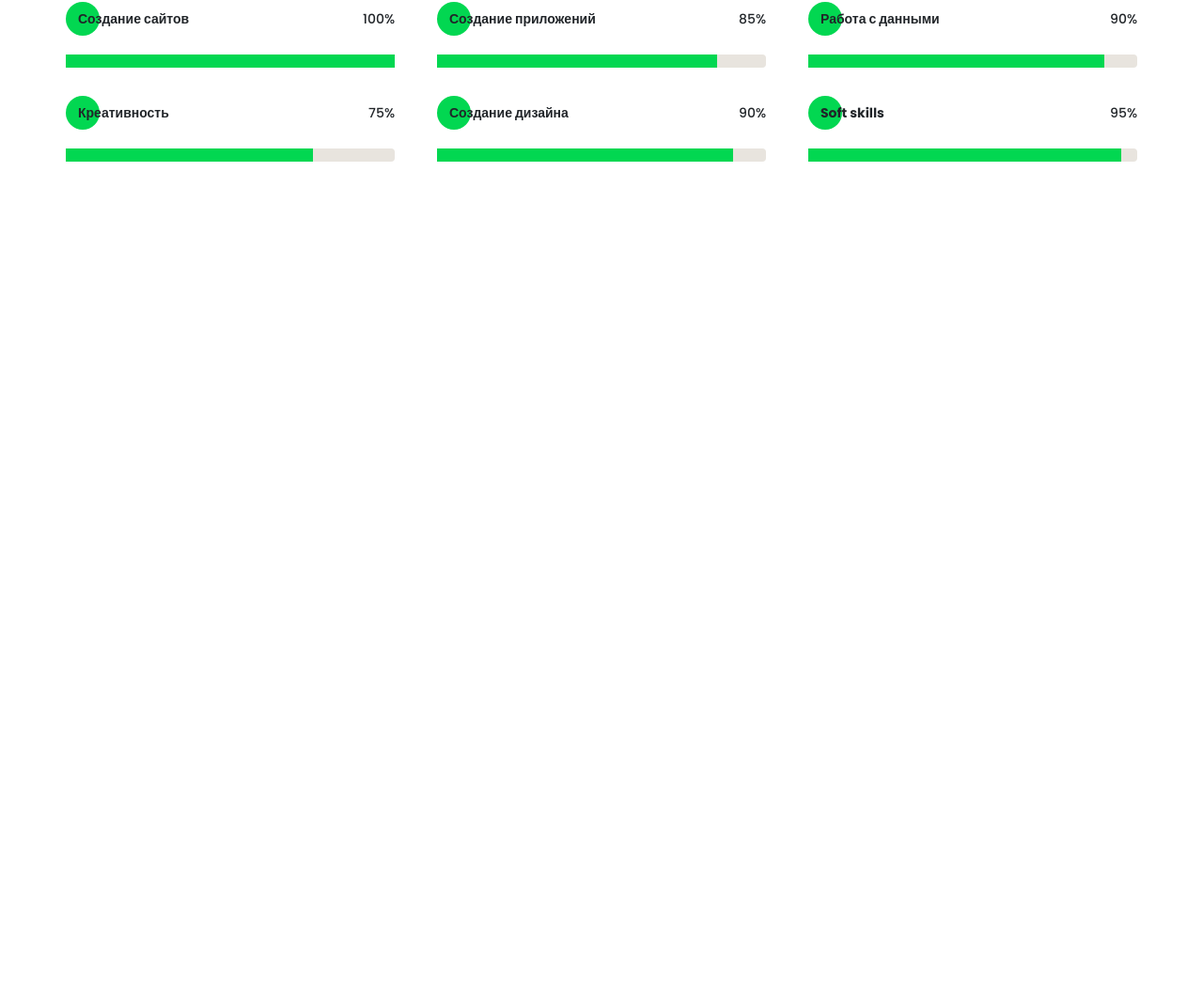
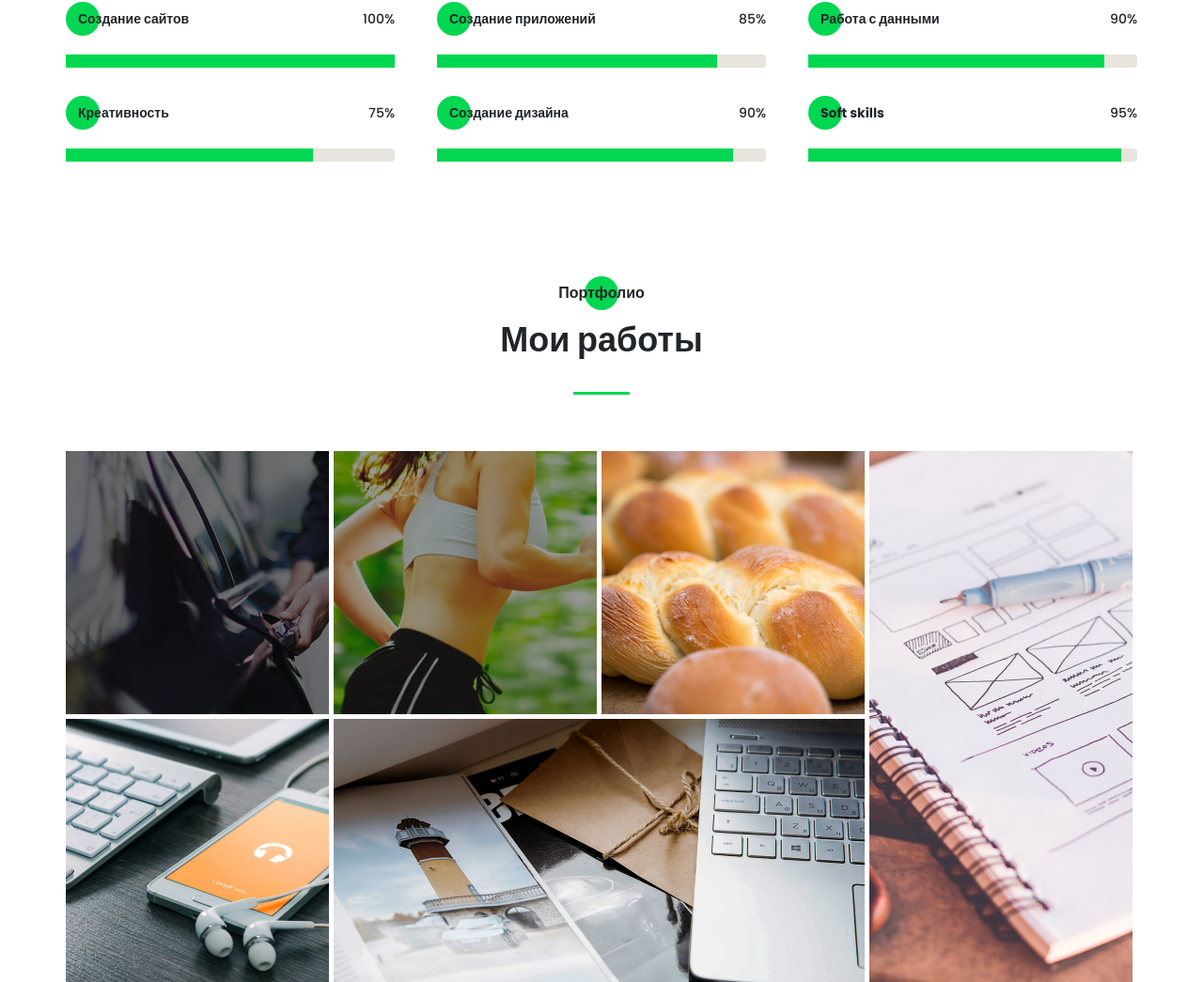
Before and after one commit to Hose9817/Portfolio, a website: page src/index.html in a window 1280 px wide. Shown: the part 3189-4234 px from the top of the page at 94% size. Before the commit the page ends 3489 px from the top, so only its background shows below. Drawn offline with Linux system fonts and the light colour scheme.

Commit message:
added section Portfolio

```diff
--- a/src/index.html
+++ b/src/index.html
@@ -217,8 +217,8 @@
 
 <section class="resume">
     <div class="container">
-        <h2 class="title title_fz16 resume__title">Опыт</h2>
-        <div class="title title_fz36 resume__subtitle">Чем я буду полезен</div>
+        <h2 class="title title_fz16 title_section-title">Опыт</h2>
+        <div class="title title_fz36 title_section-subtitle">Чем я буду полезен</div>
         <div class="divider"></div>
         <div class="resume__wrapper">
             <div class="resume__column">
@@ -302,8 +302,8 @@
 
 <section class="skill">
     <div class="container">
-        <h2 class="title title_fz16 skill__title">Навыки</h2>
-        <div class="title title_fz36 skill__subtitle">Что я использую в работе</div>
+        <h2 class="title title_fz16 title_section-title">Навыки</h2>
+        <div class="title title_fz36 title_section-subtitle">Что я использую в работе</div>
         <div class="divider"></div>
         <div class="skill__block">
             <div class="skill__item">
@@ -416,6 +416,35 @@
     </div>
 </section>
 
+<section class="portfolio">
+    <div class="container">
+        <h2 class="title title_fz16 title_section-title">Портфолио</h2>
+        <div class="title title_fz36 title_section-subtitle">Мои работы</div>
+        <div class="divider"></div>
+        <div class="portfolio__wrapper">
+            <a href="#" class="portfolio__item">
+                <img src="img/works/uber.jpg" alt="uber">
+            </a>
+            <a href="#" class="portfolio__item">
+                <img src="img/works/pulse.jpg" alt="pulse">
+            </a>
+            <a href="#" class="portfolio__item">
+                <img src="img/works/bread.jpg" alt="bread">
+            </a>
+            <a href="#" class="portfolio__item vertical">
+                <img src="img/works/plans.jpg" alt="plans">
+            </a>
+            <a href="#" class="portfolio__item">
+                <img src="img/works/ipad.jpg" alt="ipad">
+            </a>
+            <a href="#" class="portfolio__item horizontal">
+                <img src="img/works/mac.jpeg" alt="mac">
+            </a>
+        </div>
+
+    </div>
+</section>
+
 
 <script src="js/script.js"></script>
 </body>
--- /dev/null
+++ b/src/sass/blocks/_portfolio.scss
@@ -0,0 +1,28 @@
+.portfolio {
+  &__wrapper {
+    margin-top: 60px;
+    display: grid;
+    grid-template: repeat(2, 280px) / repeat(4, 280px);
+    grid-auto-rows: 280px;
+    gap: 5px;
+    .vertical {
+      grid-row: 1 / 3;
+      grid-column: 4 / 5;
+    }
+    .horizontal {
+      grid-row: 2 / 3;
+      grid-column: 2 / 4;
+    }
+  }
+  &__item {
+    transition: all 0.6s;
+    img {
+      width: 100%;
+    }
+    &:hover {
+      transform: scale(1.05);
+      //filter: brightness(30%);
+      //filter: grayscale(70%);
+    }
+  }
+}
--- a/src/sass/blocks/_resume.scss
+++ b/src/sass/blocks/_resume.scss
@@ -1,20 +1,5 @@
 .resume {
   padding: 120px;
-
-  &__title {
-    text-align: center;
-    position: relative;
-    @include before_circle;
-
-    &:before {
-      left: 50%;
-      transform: translateX(-50%);
-    }
-  }
-
-  &__subtitle {
-    text-align: center;
-  }
 
   &__wrapper {
     margin-top: 60px;
--- a/src/sass/blocks/_skill.scss
+++ b/src/sass/blocks/_skill.scss
@@ -1,16 +1,4 @@
 .skill {
-  &__title {
-    text-align: center;
-    position: relative;
-    @include before_circle;
-    &:before {
-      left: 50%;
-      transform: translateX(-50%);
-    }
-  }
-  &__subtitle {
-    text-align: center;
-  }
   &__block {
     margin-top: 60px;
     display: grid;
@@ -18,24 +6,29 @@
     grid-template-rows: repeat(2, minmax(270px, auto));
     gap: 13px;
   }
+
   &__item {
     padding: 30px;
     border: 1px solid #000000;
-    &-icon{
+
+    &-icon {
       height: 65px;
       max-width: 160px;
       //width: 160px;
       margin-bottom: 20px;
     }
+
     &-title {
       margin-bottom: 15px;
     }
+
     &-descr {
       font-size: 12px;
       line-height: 18px;
     }
   }
 }
+
 .progress {
   &__block {
     margin: 120px 0;
@@ -45,22 +38,27 @@
     column-gap: 45px;
     row-gap: 30px;
   }
-  &__item-name{
+
+  &__item-name {
     display: inline-block;
     padding-left: 13px;
     position: relative;
     @include before_circle;
+
     &:before {
       top: -38%;
     }
   }
+
   &__item-percent {
     display: inline-block;
   }
+
   &__item-top {
     display: flex;
     justify-content: space-between;
   }
+
   &__item-scale {
     position: relative;
     margin-top: 27px;
@@ -69,7 +67,8 @@
     background: #E8E4DE;
     border-radius: 4px;
     z-index: -1;
-    &-color{
+
+    &-color {
       position: absolute;
       background-color: $main-color;
       z-index: 3;
--- a/src/sass/blocks/_title.scss
+++ b/src/sass/blocks/_title.scss
@@ -20,4 +20,16 @@
   &_fz48 {
     font-size: 48px;
   }
+  &_section-title {
+    text-align: center;
+    position: relative;
+    @include before_circle;
+    &:before {
+      left: 50%;
+      transform: translateX(-50%);
+    }
+  }
+  &_section-subtitle {
+    text-align: center;
+  }
 }
--- a/src/sass/style.scss
+++ b/src/sass/style.scss
@@ -30,3 +30,4 @@
 @import 'blocks/about';
 @import 'blocks/resume';
 @import 'blocks/skill';
+@import 'blocks/portfolio';
```
Also changed, not shown: src/css/style.min.css, src/img/works/mac.jpeg (added).
